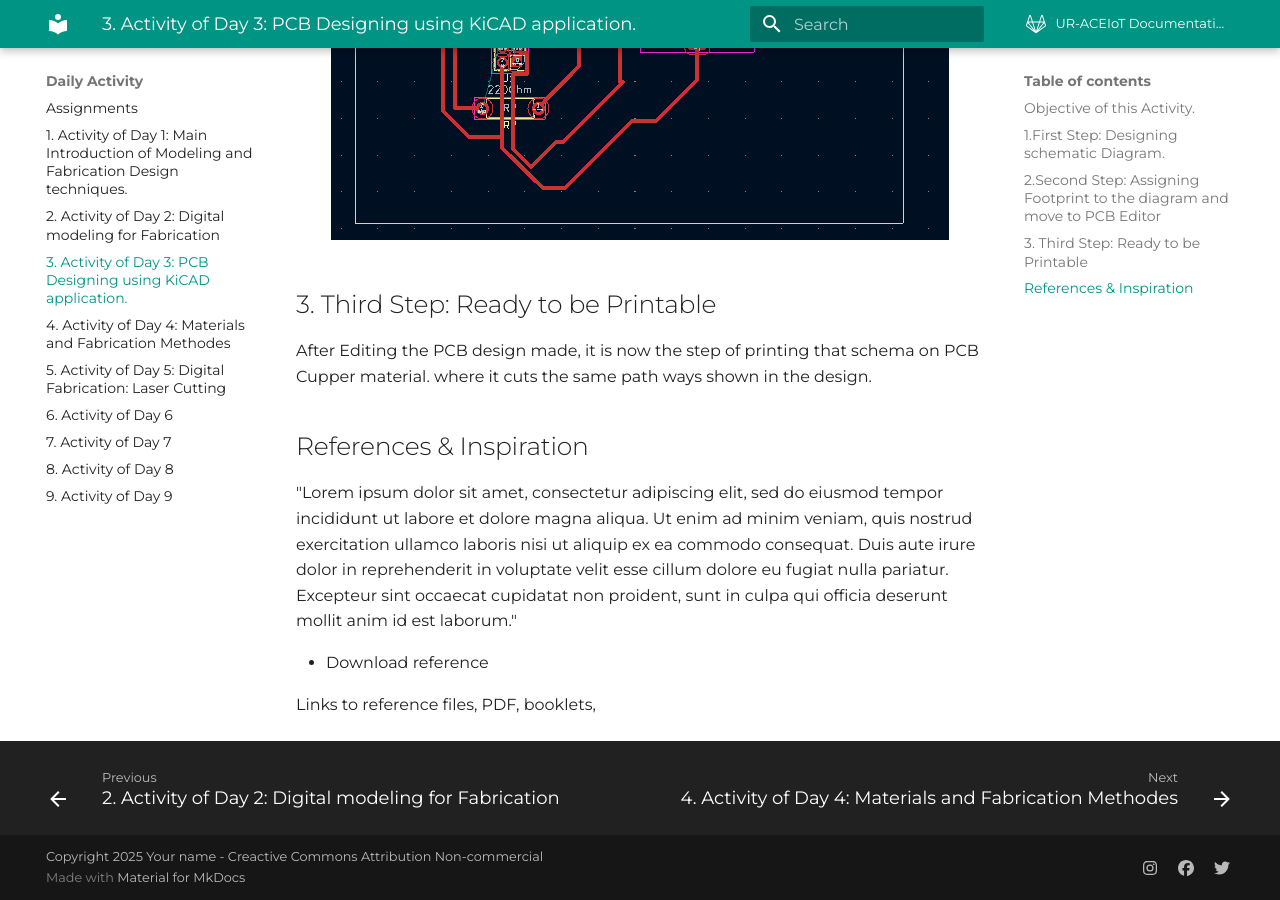
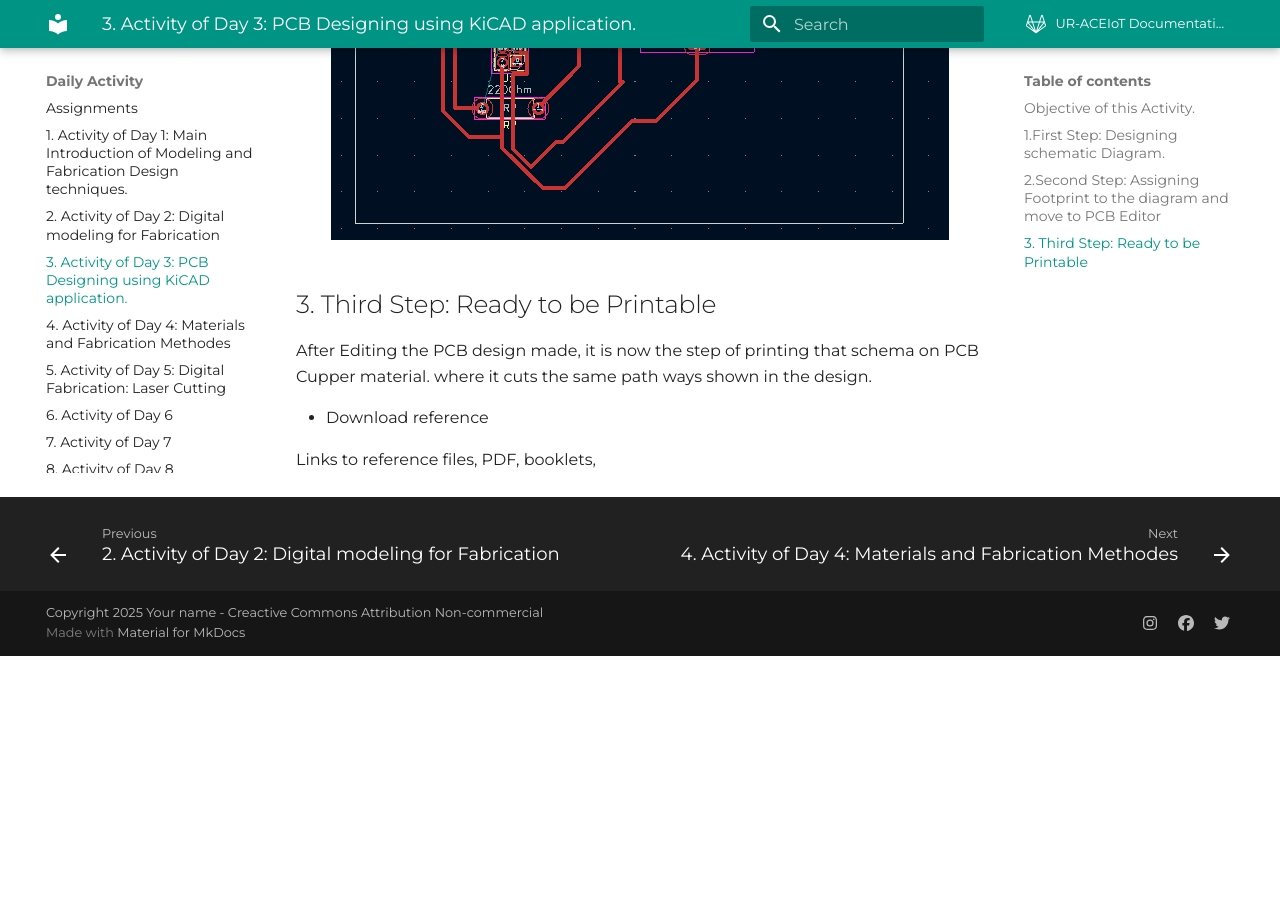
Before and after one commit to izesa/DocumentationTemplate, an MkDocs documentation site: the page built from docs/Daily-Activity/day_3.md, in a window 1280 px wide and 900 px high, scrolled down 1687 px. Built offline with MkDocs 1.6.1 and Material for MkDocs 9.7.7, drawn with Linux system fonts in a browser that asks for light colours; after the commit the page ends 2343 px from its top, so only the background shows below that.

Commit message:
modified:   docs/Daily-Activity/day_3.md

```diff
--- a/docs/Daily-Activity/day_3.md
+++ b/docs/Daily-Activity/day_3.md
@@ -23,9 +23,6 @@
 
 ## 3. Third Step: Ready to be Printable
 After Editing the PCB design made, it is now the step of printing that schema on PCB Cupper  material. where it cuts the same path ways shown in the design.
-## References & Inspiration
-
-"Lorem ipsum dolor sit amet, consectetur adipiscing elit, sed do eiusmod tempor incididunt ut labore et dolore magna aliqua. Ut enim ad minim veniam, quis nostrud exercitation ullamco laboris nisi ut aliquip ex ea commodo consequat. Duis aute irure dolor in reprehenderit in voluptate velit esse cillum dolore eu fugiat nulla pariatur. Excepteur sint occaecat cupidatat non proident, sunt in culpa qui officia deserunt mollit anim id est laborum."
 
 
 * Download reference
```
